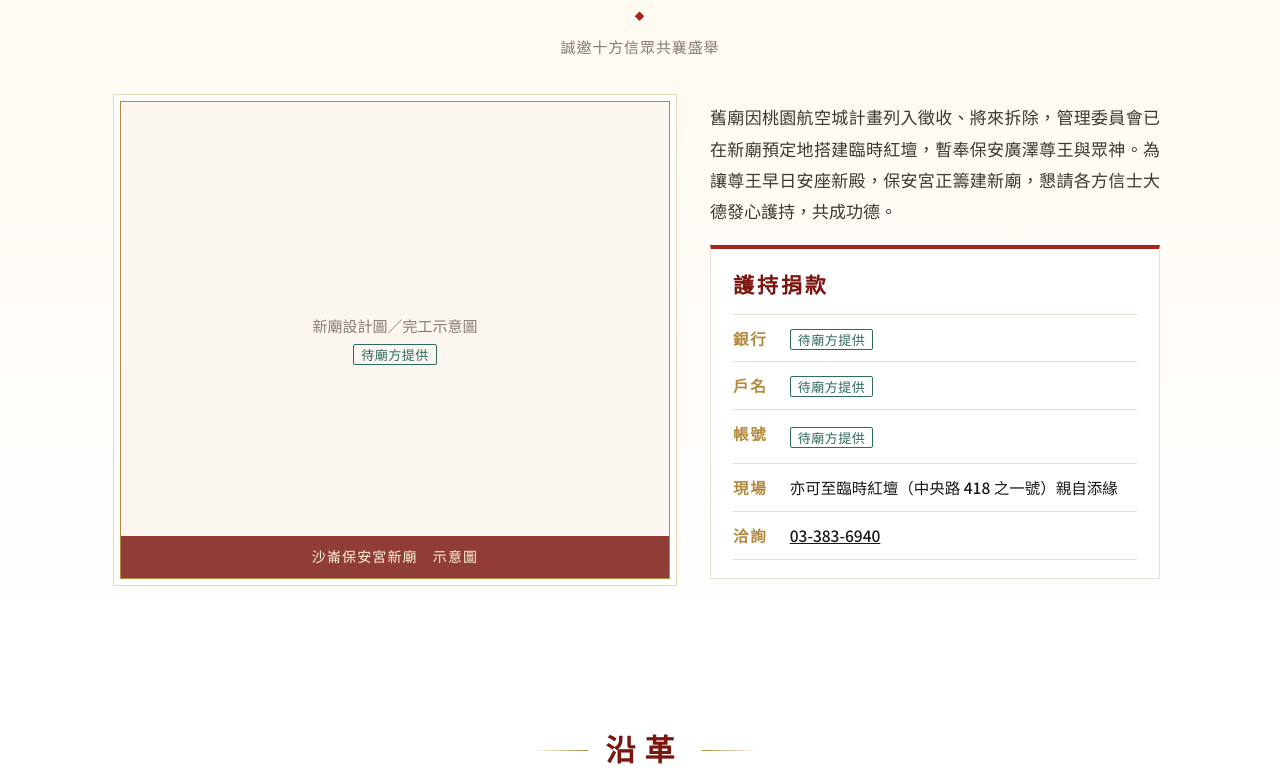
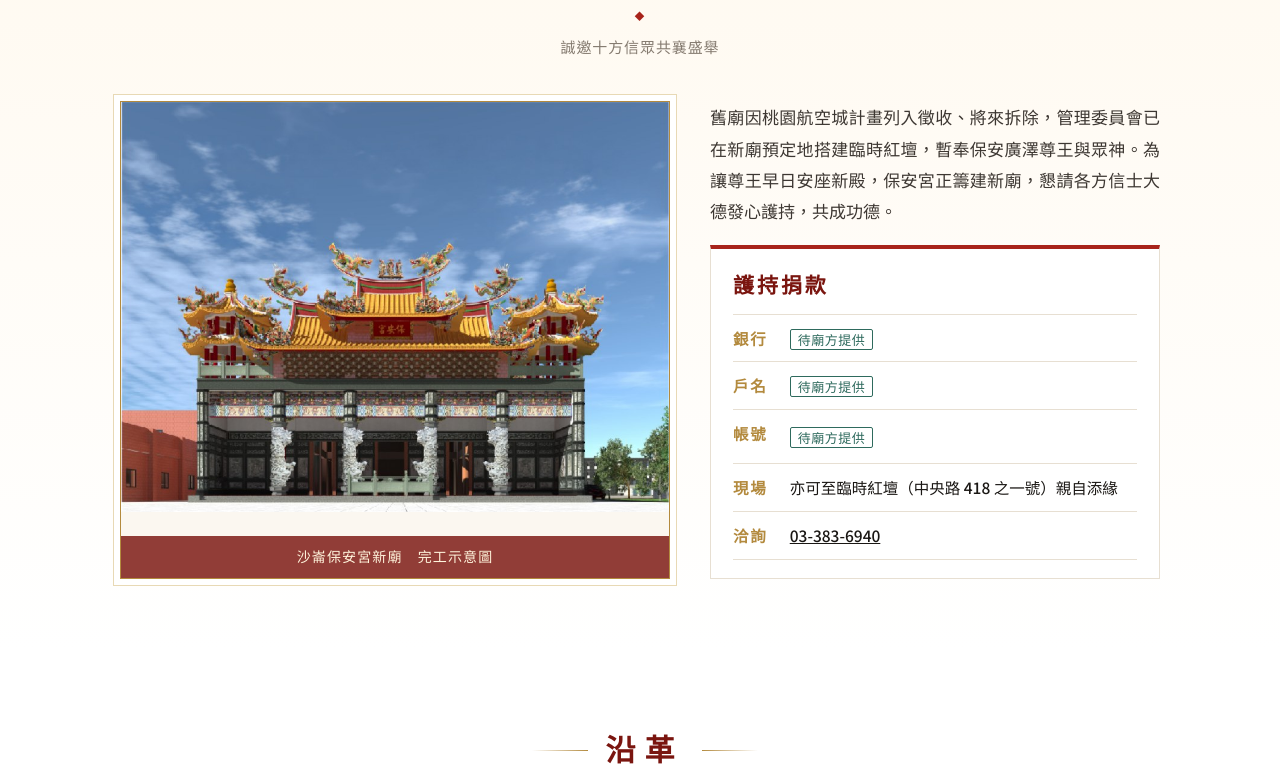
Before and after one commit to max411008/shalun-baoan, a plain HTML site: page index.html in a window 1280 px wide. Shown: the part 768-1547 px from the top of the page. Drawn offline with Linux system fonts and the light colour scheme.

Commit message:
建新廟專區放上新廟完工示意圖（去字版）；MAX 2026-10-16「完工圖 可以放上去了」

```diff
--- a/index.html
+++ b/index.html
@@ -122,6 +122,8 @@
   .nt{display:grid;grid-template-columns:1.1fr .9fr;gap:40px;align-items:stretch}
   .nt-img{position:relative;min-height:320px;background:var(--bg-2);border:1px solid var(--gold);box-shadow:0 0 0 6px #fff,0 0 0 7px var(--gold-soft);display:grid;place-items:center;text-align:center;color:var(--muted);font-size:15px}
   .nt-img img{position:absolute;inset:0;width:100%;height:100%;object-fit:cover}
+  .nt-img img.nt-static{position:static;height:auto;display:block}
+  .nt-img:has(img.nt-static){min-height:0;display:block}
   .nt-img .cap{position:absolute;left:0;right:0;bottom:0;padding:8px 14px;background:rgba(122,21,15,.82);color:#FFF4DC;font-size:14px;letter-spacing:.08em}
   .nt-txt p{margin:0 0 14px;color:var(--ink-2);text-align:justify}
   .donate{margin-top:18px;background:#fff;border:1px solid var(--line);border-top:4px solid var(--red);padding:18px 22px}
@@ -197,8 +199,8 @@
     <div class="sec-head"><h2>興建新廟</h2><p>誠邀十方信眾共襄盛舉</p></div>
     <div class="nt">
       <div class="nt-img">
-        <span id="nt-noimg">新廟設計圖／完工示意圖<br><span class="pending">待廟方提供</span></span>
-        <div class="cap">沙崙保安宮新廟　示意圖</div>
+        <img id="nt-noimg" class="nt-static" src="img/newtemple.jpg" alt="沙崙保安宮新廟完工示意圖">
+        <div class="cap">沙崙保安宮新廟　完工示意圖</div>
       </div>
       <div class="nt-txt">
         <p id="nt-intro">舊廟因桃園航空城計畫列入徵收、將來拆除，管理委員會已在新廟預定地搭建臨時紅壇，暫奉保安廣澤尊王與眾神。為讓尊王早日安座新殿，保安宮正籌建新廟，懇請各方信士大德發心護持，共成功德。</p>
```
Also changed, not shown: img/newtemple.jpg (added).
